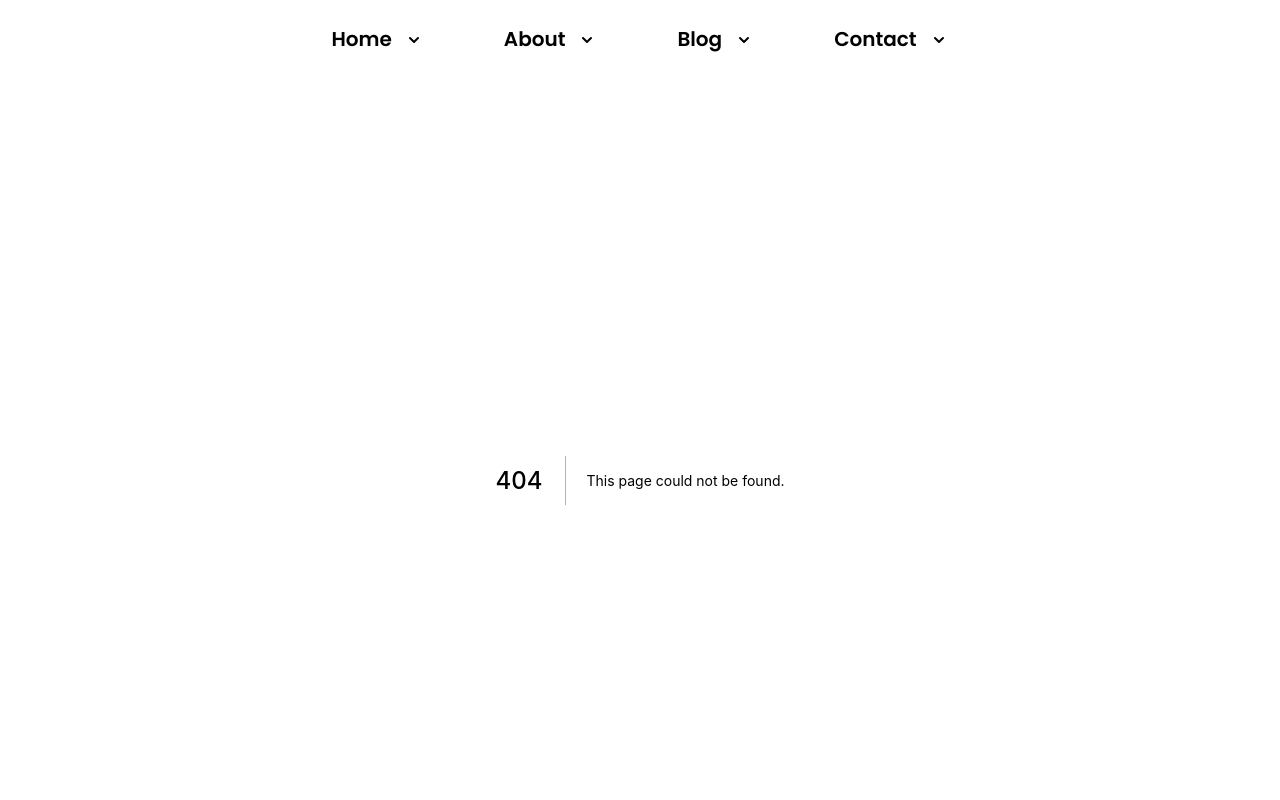
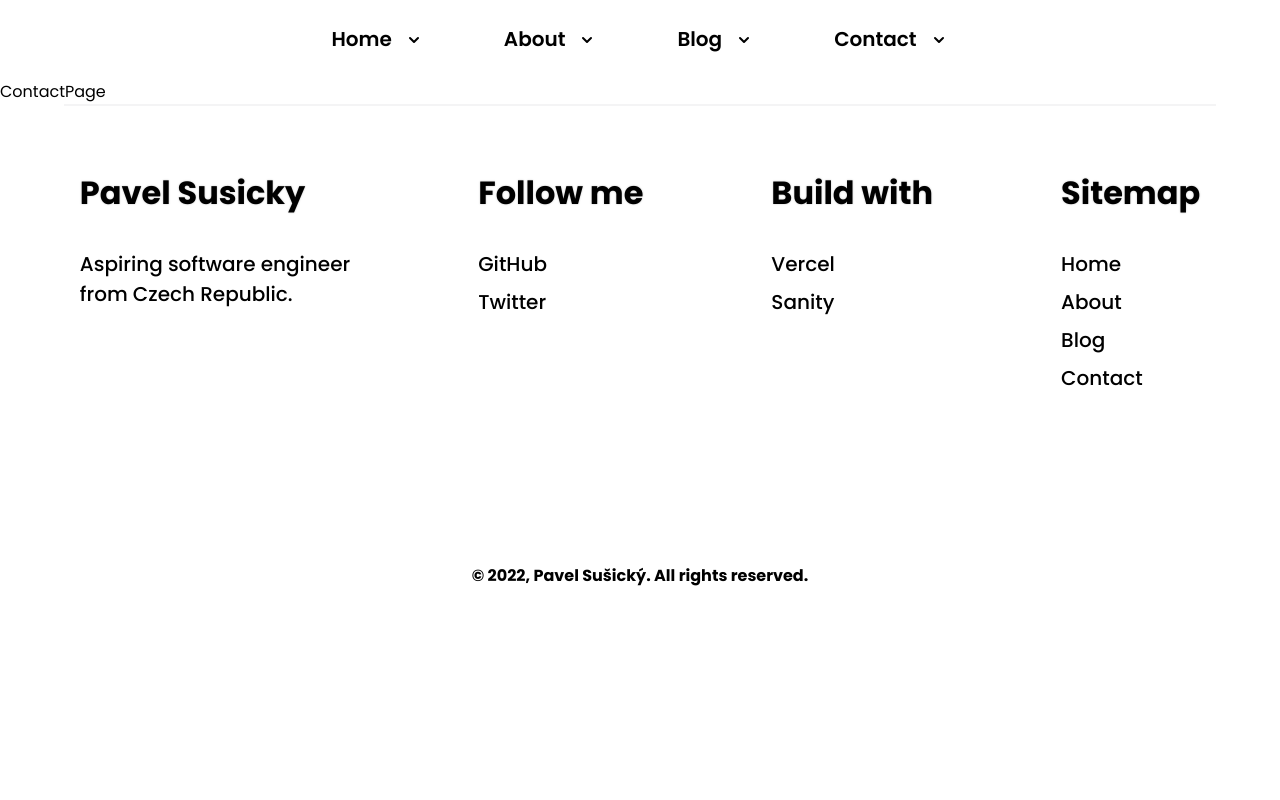
Before and after one commit to susickypavel/frontendista.cz, a Next.js app: page /contact in a window 1280 px wide. Before the commit this address had no page. Shown: the top 800 px of the page. Built offline with nearby package versions, Linux system fonts and the light colour scheme.

Commit message:
feat(page): add contact page file

```diff
--- /dev/null
+++ b/pages/contact.tsx
@@ -0,0 +1,11 @@
+import * as React from "react";
+
+// import styles from "@stylesheets/pages/contact-page.module.scss";
+
+import type { NextPage } from "next";
+
+const ContactPage: NextPage = () => {
+  return <main>ContactPage</main>;
+};
+
+export default ContactPage;
```
Also changed, not shown: src/stylesheets/pages/contact-page.module.scss (added).
